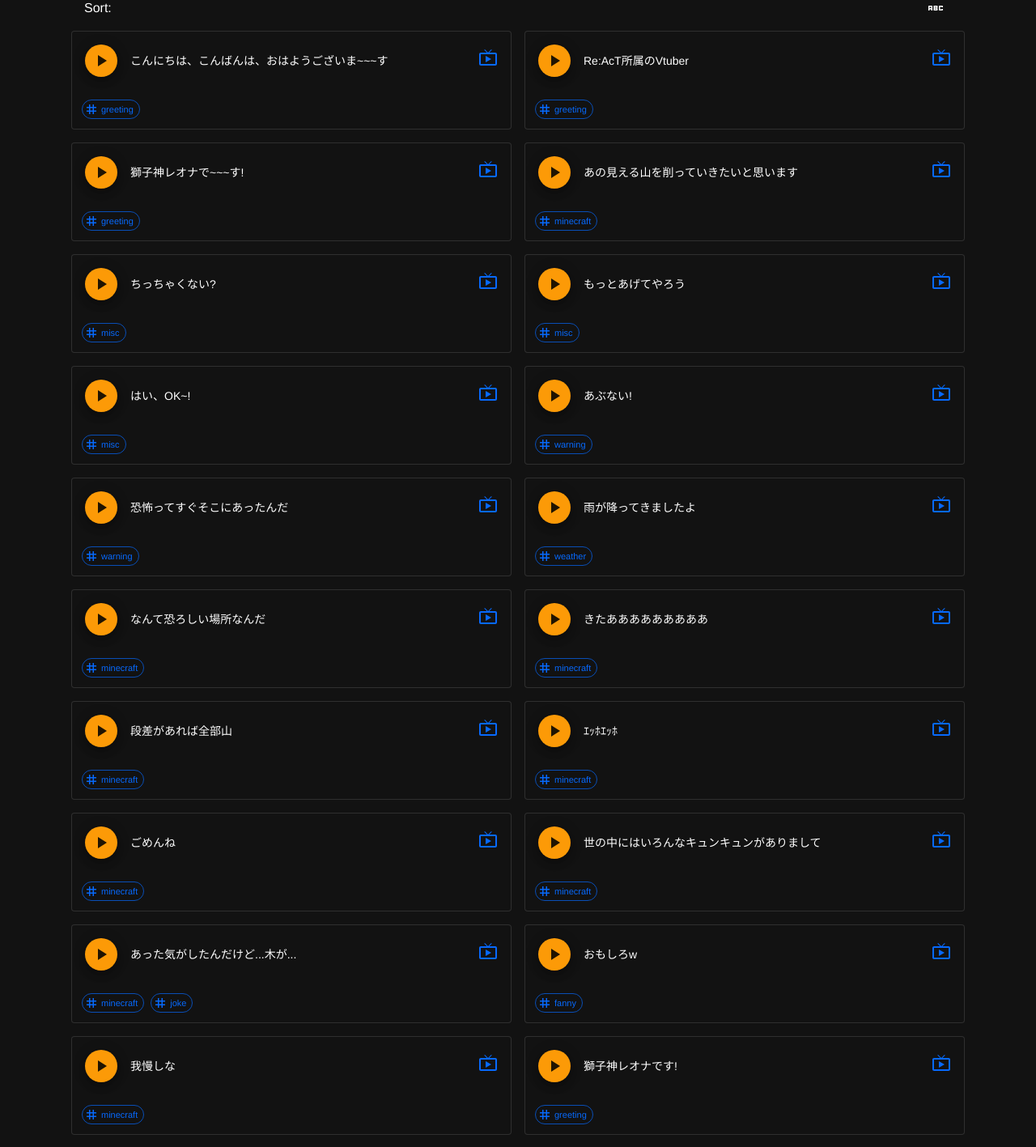
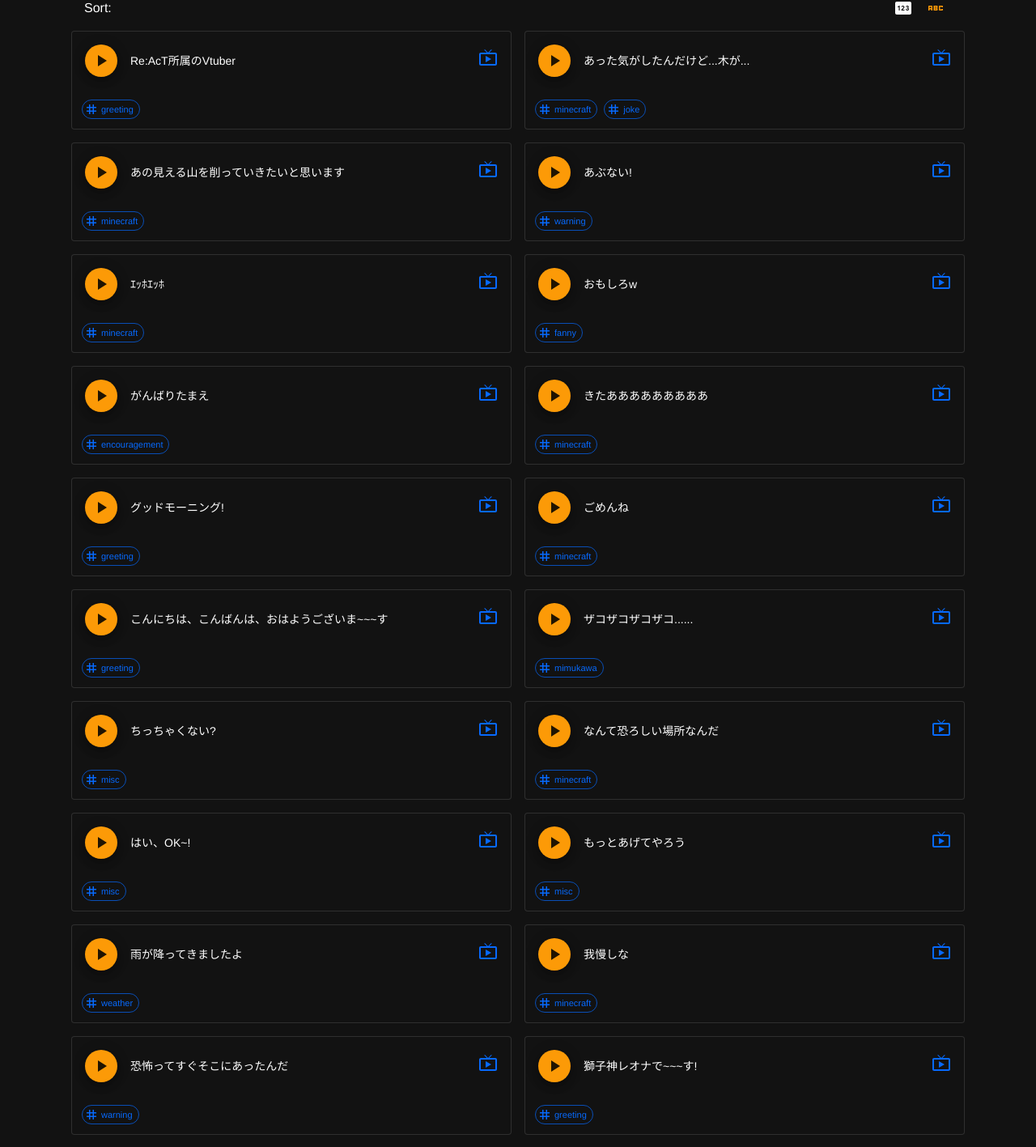
Before and after one commit to botamochi6277/leona-button, a React (Vite) app: page / in a window 1280 px wide. Shown: the part 1017-2434 px from the top of the page at 81% size. Built offline with nearby package versions, Linux system fonts and the light colour scheme; a web font is replaced by a local one.

Commit message:
Add voice id

```diff
--- a/src/VoiceCardList.tsx
+++ b/src/VoiceCardList.tsx
@@ -10,7 +10,7 @@ import {
 } from "@mui/material";
 
 // icons
-import { Abc as AbcIcon } from "@mui/icons-material";
+import { Abc as AbcIcon, Pin as PinIcon } from "@mui/icons-material";
 
 // assets
 
@@ -38,12 +38,12 @@ const OrderButtons = (props: {
 };
 
 export default function VoiceCardList(props: { voices: Voice[] }) {
-  const [order, setOrder] = React.useState("ids");
+  const [order, setOrder] = React.useState("name");
 
   const mySort = (a: Voice, b: Voice, order: string) => {
     switch (order) {
-      // case "ids":
-      //   return a.id - b.id; // decrease
+      case "ids":
+        return a.id - b.id; // decrease
       case "name":
         return a.text.localeCompare(b.text, "ja", {
           numeric: true,
@@ -90,7 +90,7 @@ export default function VoiceCardList(props: { voices: Voice[] }) {
             currentOrder={order}
             setOrder={setOrder}
             items={[
-              // { order: "ids", icon: <PinIcon /> },
+              { order: "ids", icon: <PinIcon /> },
               // { order: "views", icon: <VisibilityIcon /> },
               // { order: "goods", icon: <ThumbUpIcon /> },
               { order: "name", icon: <AbcIcon /> },
--- a/src/assets/voices.json
+++ b/src/assets/voices.json
@@ -1,6 +1,7 @@
 {
     "voices": [
         {
+            "id": 1,
             "name": "konnichiwa_konbanwa_ohayo",
             "file_name": "konnichiwa_konbanwa_ohayo.mp3",
             "text": "こんにちは、こんばんは、おはようございま~~~す",
@@ -10,6 +11,7 @@
             ]
         },
         {
+            "id": 2,
             "name": "react_shozoku_no",
             "file_name": "react_shozoku_no.mp3",
             "text": "Re:AcT所属のVtuber",
@@ -19,6 +21,7 @@
             ]
         },
         {
+            "id": 3,
             "name": "shishigami_leona_deeeeesu",
             "file_name": "shishigami_leona_deeeeesu.mp3",
             "text": "獅子神レオナで~~~す!",
@@ -28,6 +31,7 @@
             ]
         },
         {
+            "id": 4,
             "name": "ano_mieru_yama_wo_kezutte",
             "file_name": "ano_mieru_yama_wo_kezutte.mp3",
             "text": "あの見える山を削っていきたいと思います",
@@ -37,6 +41,7 @@
             ]
         },
         {
+            "id": 5,
             "name": "chittyakunai",
             "file_name": "chittyakunai.mp3",
             "text": "ちっちゃくない?",
@@ -46,6 +51,7 @@
             ]
         },
         {
+            "id": 6,
             "name": "motto_ageteyaro",
             "file_name": "motto_ageteyaro.mp3",
             "text": "もっとあげてやろう",
@@ -55,6 +61,7 @@
             ]
         },
         {
+            "id": 7,
             "name": "hi_ok",
             "file_name": "hi_ok.mp3",
             "text": "はい、OK~!",
@@ -64,6 +71,7 @@
             ]
         },
         {
+            "id": 8,
             "name": "abunai",
             "file_name": "abunai.mp3",
             "text": "あぶない!",
@@ -73,6 +81,7 @@
             ]
         },
         {
+            "id": 9,
             "name": "kyoufu_tte_sugu_sokoni",
             "file_name": "kyoufu_tte_sugu_sokoni.mp3",
             "text": "恐怖ってすぐそこにあったんだ",
@@ -82,6 +91,7 @@
             ]
         },
         {
+            "id": 10,
             "name": "ame_ga_futte_kimashitayo",
             "file_name": "ame_ga_futte_kimashitayo.mp3",
             "text": "雨が降ってきましたよ",
@@ -91,6 +101,7 @@
             ]
         },
         {
+            "id": 11,
             "name": "nante_osoroshii_basho_nanda",
             "file_name": "nante_osoroshii_basho_nanda.mp3",
             "text": "なんて恐ろしい場所なんだ",
@@ -100,6 +111,7 @@
             ]
         },
         {
+            "id": 12,
             "name": "kitaaaa",
             "file_name": "kitaaaa.mp3",
             "text": "きたあああああああああ",
@@ -109,15 +121,17 @@
             ]
         },
         {
+            "id": 13,
             "name": "dansa_ga_areba_zenbu_yama",
             "file_name": "dansa_ga_areba_zenbu_yama.mp3",
-            "text": "段差があれば全部山",
+            "text": "段差があれば全部山じゃね",
             "url": "https://www.youtube.com/watch?v=XTS0IEd-R3o&t=1h21m15s",
             "tags": [
                 "minecraft"
             ]
         },
         {
+            "id": 14,
             "name": "ehho_ehho",
             "file_name": "ehho_ehho.mp3",
             "text": "ｴｯﾎｴｯﾎ",
@@ -127,6 +141,7 @@
             ]
         },
         {
+            "id": 15,
             "name": "gomenne",
             "file_name": "gomenne.mp3",
             "text": "ごめんね",
@@ -136,6 +151,7 @@
             ]
         },
         {
+            "id": 16,
             "name": "yononaka_niha_ironna_kyun",
             "file_name": "yononaka_niha_ironna_kyun.mp3",
             "text": "世の中にはいろんなキュンキュンがありまして",
@@ -145,6 +161,7 @@
             ]
         },
         {
+            "id": 17,
             "name": "atta_kiga_shitan_dakedo",
             "file_name": "atta_kiga_shitan_dakedo.mp3",
             "text": "あった気がしたんだけど...木が...",
@@ -155,6 +172,7 @@
             ]
         },
         {
+            "id": 18,
             "name": "omoshiro",
             "file_name": "omoshiro.mp3",
             "text": "おもしろw",
@@ -164,6 +182,7 @@
             ]
         },
         {
+            "id": 19,
             "name": "gaman_shina",
             "file_name": "gaman_shina.mp3",
             "text": "我慢しな",
@@ -173,30 +192,33 @@
             ]
         },
         {
-            "name": "shishigami_leona_desu_2",
-            "file_name": "shishigami_leona_desu_2.mp3",
-            "text": "獅子神レオナです!",
-            "url": "https://www.youtube.com/watch?v=zdtHaG42jEc&t=4m45s",
+            "id": 20,
+            "name": "good_morning",
+            "file_name": "good_morning.mp3",
+            "text": "グッドモーニング!",
+            "url": "https://www.youtube.com/watch?v=UC7Fn1s2bDk&t=3m14s",
             "tags": [
                 "greeting"
             ]
         },
         {
-            "name": "good_morning",
-            "file_name": "good_morning.mp3",
-            "text": "グッドモーニング!",
-            "url": "https://www.youtube.com/watch?v=UC7Fn1s2bDk=3m14s",
-            "tags": [
-                "greeting"
-            ]
-        },
-        {
+            "id": 21,
             "name": "zakozako",
             "file_name": "zakozako.mp3",
             "text": "ザコザコザコザコ......",
             "url": "https://www.youtube.com/watch?v=UC7Fn1s2bDk&t=30m31s",
             "tags": [
                 "mimukawa"
+            ]
+        },
+        {
+            "id": 22,
+            "name": "gambaritamae",
+            "file_name": "gambaritamae.mp3",
+            "text": "がんばりたまえ",
+            "url": "https://www.youtube.com/watch?v=UC7Fn1s2bDk&t=1h17m13s",
+            "tags": [
+                "encouragement"
             ]
         }
     ],
--- a/src/voice.d.ts
+++ b/src/voice.d.ts
@@ -1,5 +1,5 @@
 type Voice = {
-    // id: string;
+    id: number;
     name: string;
     file_name: string;
     text: string;
```
